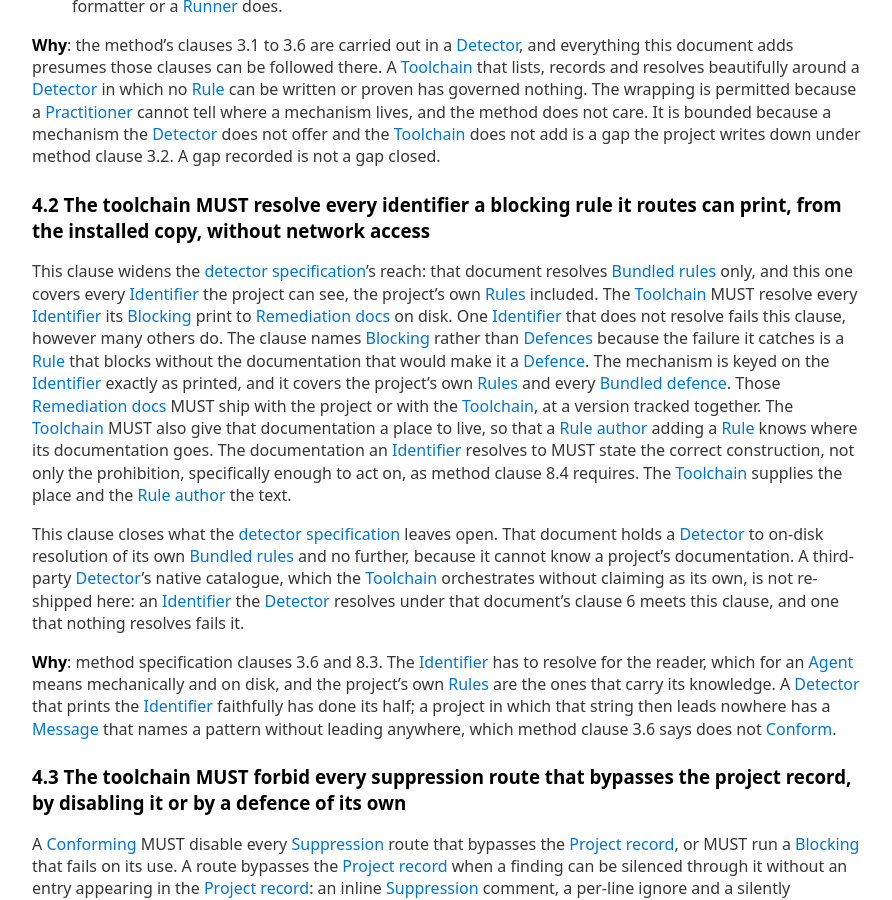
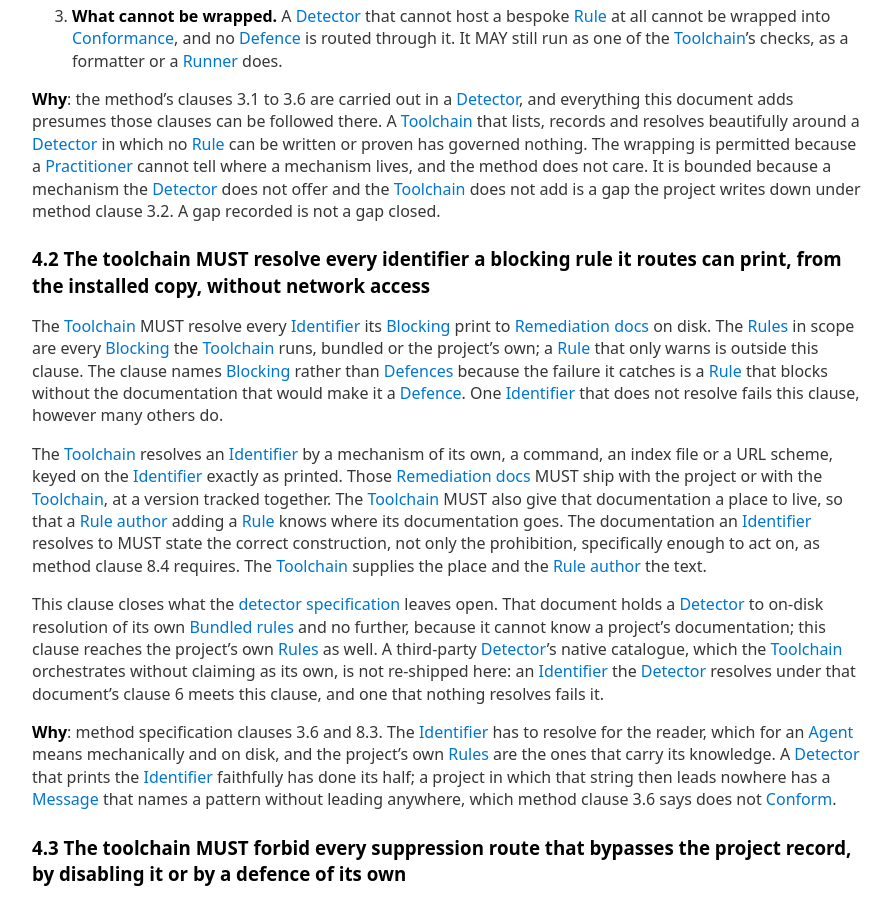
Before and after one commit to Defence-Before-Fix/defence-before-fix.github.io, a Jekyll site: the page built from TOOLING-SPEC.md, in a window 1280 px wide and 900 px high, scrolled down 3934 px. Shown: the whole window, without its empty margins (192-1084 px from the left). Built offline with Jekyll 4.4.1, drawn with Linux system fonts in a browser that asks for light colours; our own code applies the rules of GitHub Pages for plain Markdown files; some of the changed text lies outside the part shown.

Commit message:
Toolchain 4.2 rewritten in three paragraphs; section 1 on grading from this document alone
After run 67: clause 4.2 states the obligation first, then what is in scope and why it names
blocking rules, then the mechanism and the documentation's home, with Remediation docs
glossed in section 2's table; section 1's "How to read this document" says a toolchain can be
graded from this document alone because each clause that rests on the detector specification
says in its own words what that document requires.

Co-Authored-By: Claude Fable 5.1 <noreply@anthropic.com>

```diff
--- a/TOOLING-SPEC.md
+++ b/TOOLING-SPEC.md
@@ -39,9 +39,9 @@ building the mechanism first. A [Toolchain] that leaves the project to construct
 moved the obligation rather than met it. Where the project builds the means itself, those scripts are
 part of its [Toolchain] and are judged as such.
 
-**How to read this document.** It is self-contained for grading a [Toolchain], apart from clause
-4.1, which holds each [Detector] to the [detector specification](DETECTOR-SPEC.md) and summarises
-that document's MUSTs. The
+**How to read this document.** A [Toolchain] can be graded from this document alone. Where a
+clause rests on the [detector specification](DETECTOR-SPEC.md), as clauses 4.1, 4.2 and 4.4 do,
+the clause says in its own words what that document requires of the [Detector]. The
 table in section 2 glosses every term it borrows. Each clause states its obligation in its heading
 and first sentence, and the **Why** paragraph beneath is reasoning, not a further requirement. A
 link is there for depth and is not a prerequisite for the sentence that carries it.
@@ -51,19 +51,20 @@ link is there for depth and is not a prerequisite for the sentence that carries
 Terms from the method specification and the [detector specification](DETECTOR-SPEC.md) carry over unchanged. Every
 capitalised term links to its definition; the ones this document leans on most are, in short:
 
-| Term           | In one line                                                                         |
-| -------------- | ----------------------------------------------------------------------------------- |
-| [Detector]     | A tool that reads code without executing it and reports what it finds               |
-| [Runner]       | A tool that executes code, a test suite or a compilation, and reports what happened |
-| [Rule]         | One check a [Detector] evaluates                                                    |
-| [Defence]      | A [Rule] with its documentation, in force and [Blocking]                            |
-| [Identifier]   | The stable name printed with a finding that leads to its documentation              |
-| [Blocking]     | Fails the run rather than issuing a [Warning]                                       |
-| [Exception]    | A recorded, justified decision to leave an [Instance] unfixed or a [Rule] unapplied |
-| [Practitioner] | Whoever is doing the work, a person or an [Agent]                                   |
-| [Owner]        | The human who decides what the codebase may keep                                    |
-| [Bundled rule] | A [Rule] a [Detector] ships rather than one the project wrote                       |
-| [Harness]      | The route by which one [Rule] is run against supplied code on its own               |
+| Term               | In one line                                                                                         |
+| ------------------ | --------------------------------------------------------------------------------------------------- |
+| [Detector]         | A tool that reads code without executing it and reports what it finds                               |
+| [Runner]           | A tool that executes code, a test suite or a compilation, and reports what happened                 |
+| [Rule]             | One check a [Detector] evaluates                                                                    |
+| [Defence]          | A [Rule] with its documentation, in force and [Blocking]                                            |
+| [Identifier]       | The stable name printed with a finding that leads to its documentation                              |
+| [Remediation docs] | The documentation an [Identifier] leads to: what the [Rule] is about, why, and how to fix a finding |
+| [Blocking]         | Fails the run rather than issuing a [Warning]                                                       |
+| [Exception]        | A recorded, justified decision to leave an [Instance] unfixed or a [Rule] unapplied                 |
+| [Practitioner]     | Whoever is doing the work, a person or an [Agent]                                                   |
+| [Owner]            | The human who decides what the codebase may keep                                                    |
+| [Bundled rule]     | A [Rule] a [Detector] ships rather than one the project wrote                                       |
+| [Harness]          | The route by which one [Rule] is run against supplied code on its own                               |
 
 These are additional.
 
@@ -161,16 +162,15 @@ clause 3.2. A gap recorded is not a gap closed.
 
 ### 4.2 The toolchain MUST resolve every identifier a blocking rule it routes can print, from the installed copy, without network access
 
-This clause widens the [detector specification](DETECTOR-SPEC.md)'s reach: that document resolves
-[Bundled rules] only, and this one covers every [Identifier] the project can see, the project's
-own [Rules] included. The [Toolchain] MUST resolve every [Identifier] its [Blocking] [Rules]
-print to [Remediation docs] on disk. One [Identifier] that does not resolve fails this clause,
-however many others do. The clause names [Blocking] [Rules] rather than [Defences] because the
-failure it catches is a [Rule] that blocks without the documentation that would make it a
-[Defence]. The mechanism
-is keyed on the
-[Identifier] exactly as printed, and it covers the project's own [Rules] and
-every [Bundled defence]. Those [Remediation docs] MUST ship
+The [Toolchain] MUST resolve every [Identifier] its [Blocking] [Rules] print to
+[Remediation docs] on disk. The [Rules] in scope are every [Blocking] [Rule] the [Toolchain]
+runs, bundled or the project's own; a [Rule] that only warns is outside this clause. The clause
+names [Blocking] [Rules] rather than [Defences] because the failure it catches is a [Rule] that
+blocks without the documentation that would make it a [Defence]. One [Identifier] that does not
+resolve fails this clause, however many others do.
+
+The [Toolchain] resolves an [Identifier] by a mechanism of its own, a command, an index file or
+a URL scheme, keyed on the [Identifier] exactly as printed. Those [Remediation docs] MUST ship
 with the project or with the [Toolchain], at a version tracked together. The
 [Toolchain] MUST also give that documentation a place to live, so that a
 [Rule author] adding a [Rule] knows where its documentation goes.
@@ -180,7 +180,8 @@ only the prohibition, specifically enough to act on, as method clause 8.4 requir
 
 This clause closes what the [detector specification](DETECTOR-SPEC.md) leaves open. That document holds a
 [Detector] to on-disk resolution of its own [Bundled rules] and
-no further, because it cannot know a project's documentation. A third-party [Detector]'s
+no further, because it cannot know a project's documentation; this clause reaches the project's
+own [Rules] as well. A third-party [Detector]'s
 native catalogue, which the [Toolchain] orchestrates without claiming as its own, is not
 re-shipped here: an [Identifier] the [Detector] resolves under that document's clause 6 meets
 this clause, and one that nothing resolves fails it.
```
Also changed, not shown: CHANGELOG.md.
